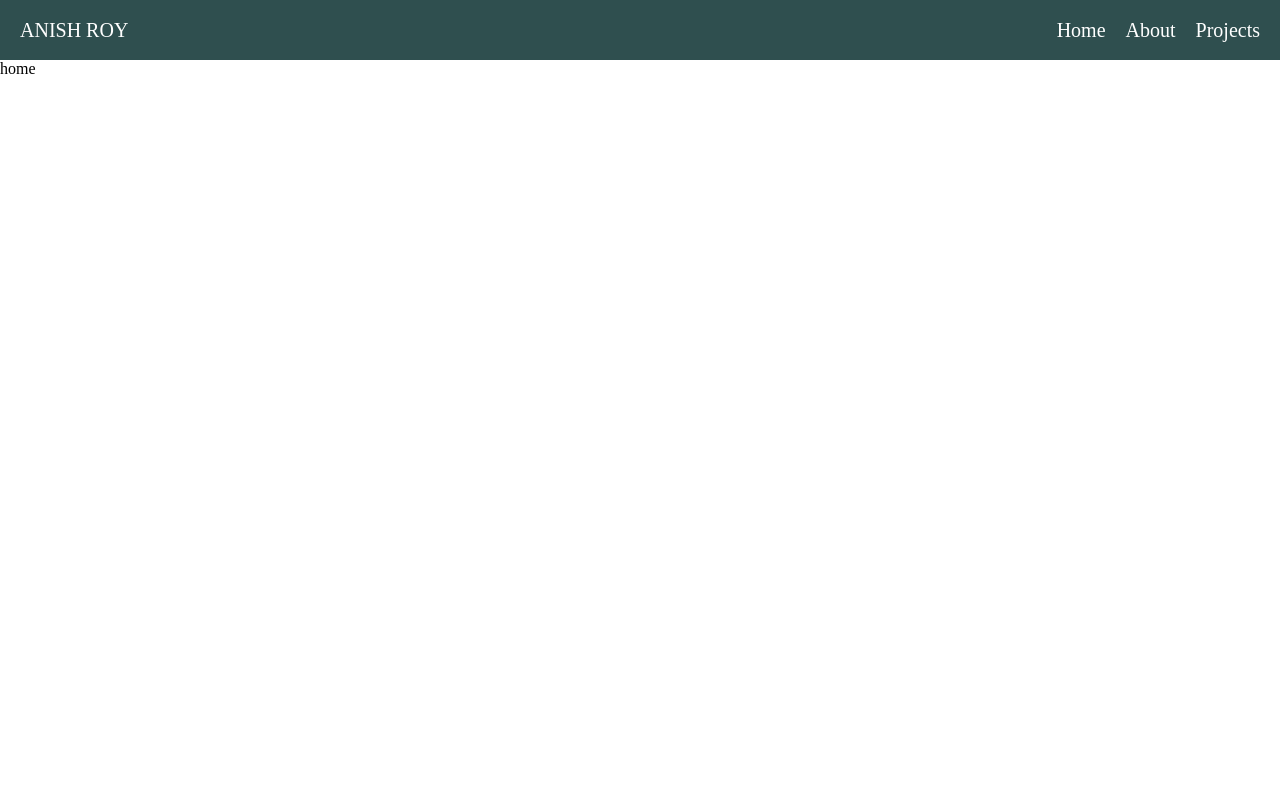
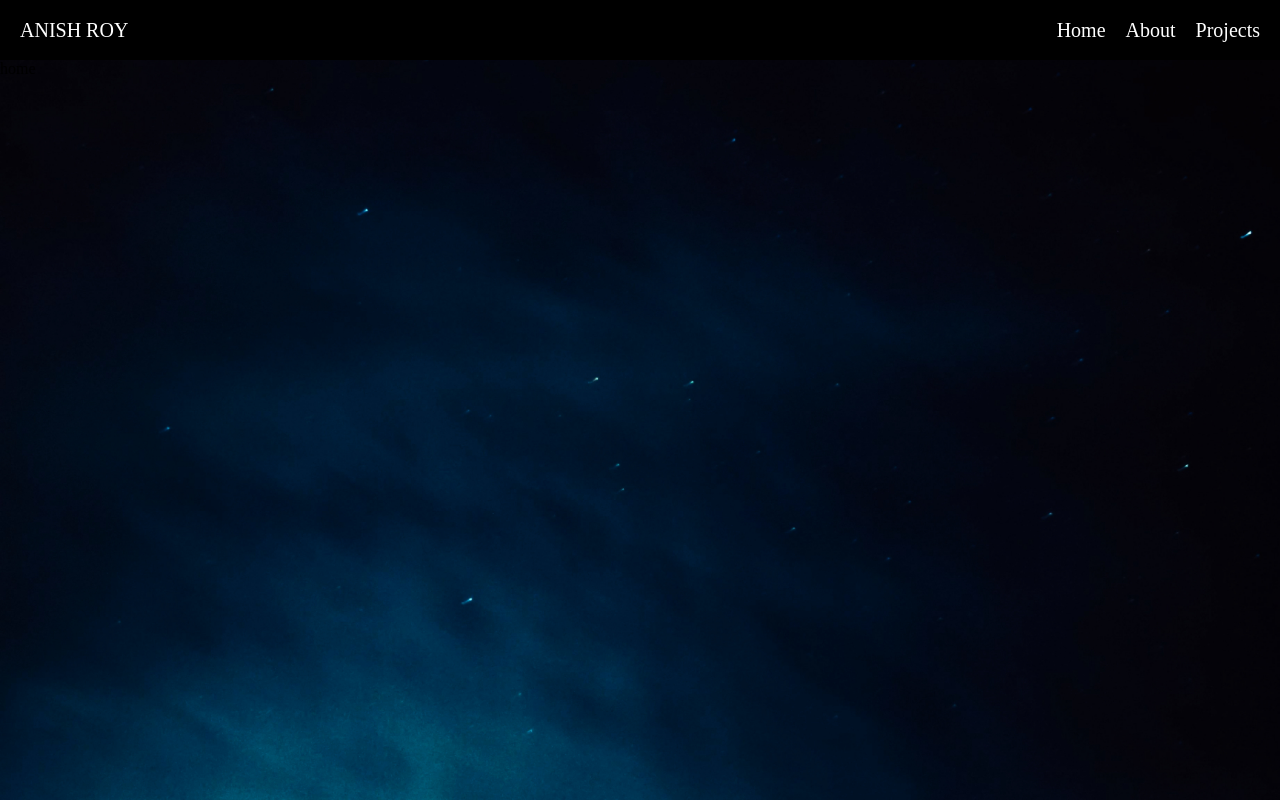
Before and after one commit to AnishRoy10/personal-website, a Next.js app: page / in a window 1280 px wide. Built offline with nearby package versions, Linux system fonts and the light colour scheme.

Commit message:
added a background image for all pages

```diff
--- a/styles/globals.css
+++ b/styles/globals.css
@@ -3,6 +3,9 @@ html{
 }
 
 body{
+  /* background-color: lightslategray; */
+  background: url('../public/background.jpg') no-repeat;
+  background-size: cover;
   padding: 0;
   margin: 0;
 }
--- a/styles/navBar.module.css
+++ b/styles/navBar.module.css
@@ -1,5 +1,5 @@
 .navBar {
-background-color:darkslategray;
+background-color:black;
 height: 60px;
 padding: 0px 10px;
 display: flex;
```
Also changed, not shown: public/background.jpg (added).
